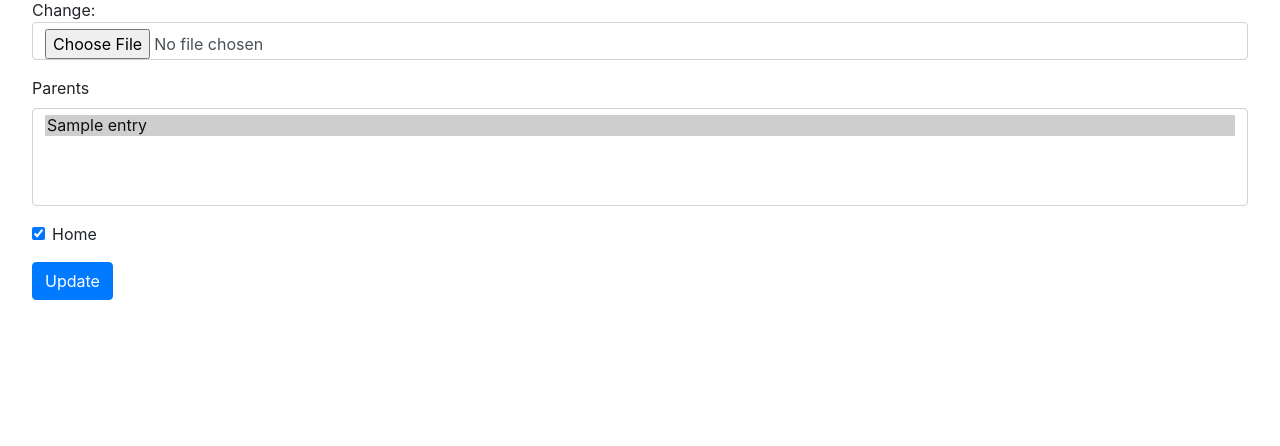
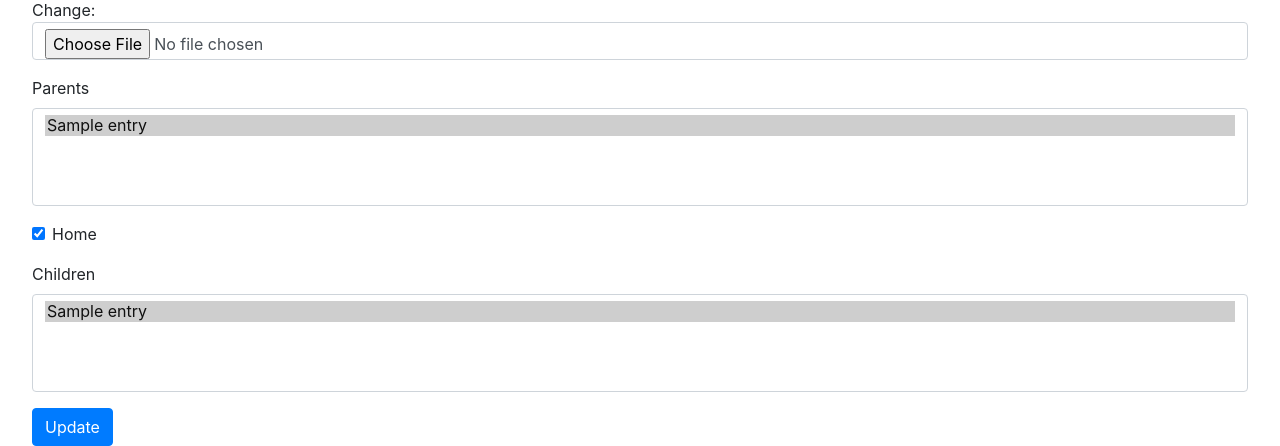
Before and after one commit to mammique/diamind, a Django app: page /entry/update/1/ in a window 1280 px wide. Shown: the part 739-1185 px from the top of the page. Before the commit the page ends 1039 px from the top, so only its background shows below. Run offline with Django 3.2, Linux system fonts and the light colour scheme; a user stored in the database is signed in; tables that the repository leaves empty hold one stand-in row (values such as "Sample post"); some libraries are stand-ins or nearby versions.

Commit message:
Parent navigation.

```diff
--- a/core/static/css/style.css
+++ b/core/static/css/style.css
@@ -121,6 +121,10 @@ html, body, .container-fluid {
 }
 
 .navigation-child-list > * {
+	margin-bottom: 3rem;
+}
+
+.navigation-child-list > * > * {
 	margin-bottom: 1rem;
 }
 
--- a/core/views.py
+++ b/core/views.py
@@ -1,6 +1,6 @@
 from django.shortcuts import render, redirect, get_object_or_404
 from django.db import models
-from django.forms import ModelForm, ModelChoiceField, BooleanField
+from django.forms import ModelForm, ModelChoiceField, BooleanField, ModelMultipleChoiceField
 from django.contrib.auth.decorators import login_required
 from django.urls import reverse
 from django.contrib import messages
@@ -26,12 +26,14 @@ def nav(request, path):
     child        = None
     child_pk     = int(request.GET.get('c', -1))
 
-    path_current = '/nav/'
+    path_current = ''
     path_e       = None
 
     for pk in path.split('/'):
 
         if pk != '':
+
+            path_prev_len = len(path_current)
 
             path_current = '%s%s/' % (path_current, pk)
             path_entry   = Entry.objects.filter(pk=pk).last()
@@ -42,7 +44,7 @@ def nav(request, path):
                 span = path_entry.span_no_name_parent()
             else: span = path_entry.span()
 
-            path_entries.append({'entry': path_entry, 'path': path_current, 'span': span})
+            path_entries.append({'entry': path_entry, 'span': span, 'path': path_current, 'path_prev_len': path_prev_len})
             entries_raw.append(path_entry)
 
             if path_entry.pk == entry_pk:
@@ -52,18 +54,34 @@ def nav(request, path):
 
             elif path_entry.pk == child_pk: child = path_entry
 
-    path_clean = path_current
-
     if not entry:  entry  = path_entries[-1]['entry']
     if not path_e: path_e = path_entries[-1]['path']
     if not child:  child  = entry
 
+    path_e     = reverse('nav', kwargs={'path': path_e})
+    path_clean = reverse('nav', kwargs={'path': path_current})
+
     parent          = None
     previous_parent = None
+    entry_root_path = None
     for e in path_entries:
         if e['entry'] == child: parent = previous_parent
-        e['path'] = '%s?e=%s' % (path_clean, e['entry'].pk,)
+
+        if e['entry'] not in (entry, child,) and previous_parent:
+            e['path'] = '%s?e=%s&c=%s' % (path_clean, previous_parent.pk, e['entry'].pk,)
+        else:
+            e['path'] = '%s?e=%s' % (path_clean, e['entry'].pk,)
+
         previous_parent = e['entry']
+
+        if e['entry'] == entry: entry_root_path = path_current[e['path_prev_len']:]
+
+    parents = []
+    if parent: parents_exclude = {'pk': parent.pk}
+    else: parents_exclude = {}
+
+    for parent in entry.parents.exclude(**parents_exclude).order_by('name'):
+        parents.append({'entry': parent, 'path': reverse('nav', kwargs={'path': '%s/%s' % (parent.pk, entry_root_path,)}) + '?e=%s&c=%s' % (parent.pk, entry.pk,)})
 
     if 'children_position' in request.GET:
 
@@ -97,10 +115,15 @@ def nav(request, path):
                                       'child':          child,
                                       'child_children': child_children,
                                       'parent':         parent,
+                                      'parents':        parents,
                                      })
 
 
 class EntryForm(ModelForm):
+
+    children = ModelMultipleChoiceField(queryset=Entry.objects.all(), widget=autocomplete.ModelSelect2Multiple(
+                'entry_autocomplete', attrs={'data-html': True},
+            ))
 
     def __init__(self,*args,**kwargs):
 
@@ -108,7 +131,9 @@ class EntryForm(ModelForm):
 
         instance = getattr(self, 'instance', None)
 
-        if instance and instance.pk: name_parent_qs = instance.parents
+        if instance and instance.pk:
+            name_parent_qs = instance.parents
+            self.fields['children'].initial = instance.children.all()
         else: name_parent_qs = Entry.objects.none()
 
         self.fields['name_parent'].queryset = name_parent_qs
@@ -224,6 +249,12 @@ def entry_update(request, pk):
 
             entry = form.save()
 
+            diff_add = form.cleaned_data['children'].difference(entry.children.all())
+            diff_rm   = entry.children.all().difference(form.cleaned_data['children'])
+
+            if diff_add.count(): entry.children.add(*diff_add)
+            if diff_rm.count():  entry.children.remove(*diff_rm)
+
             if nxt: return redirect(nxt)
 
     return render(request, 'core/entry_create.html', {'form': form, 'form_action': 'Update', 'next': nxt})
```
Also changed, not shown: core/templates/core/nav.html (+36 -2 lines).
